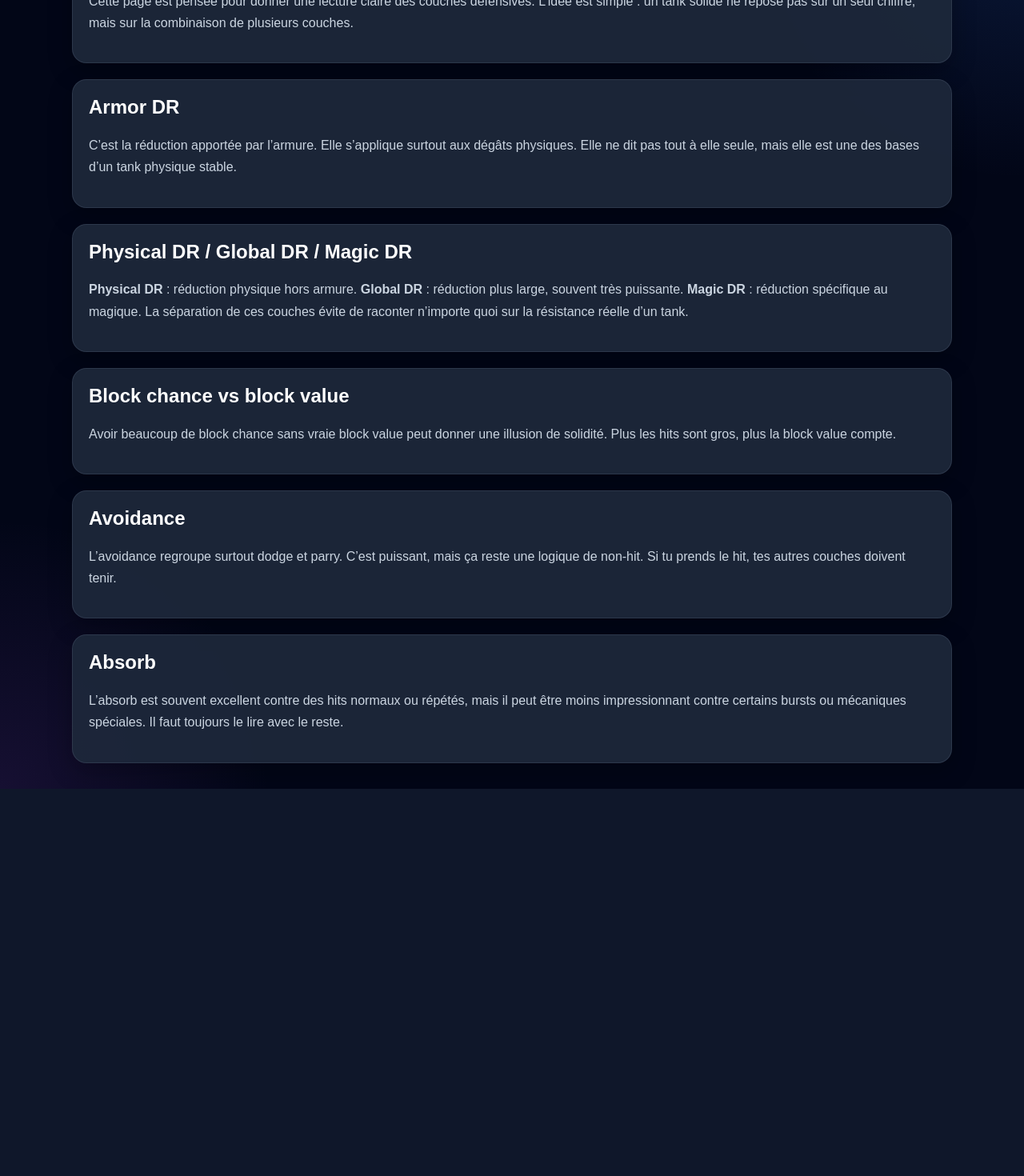
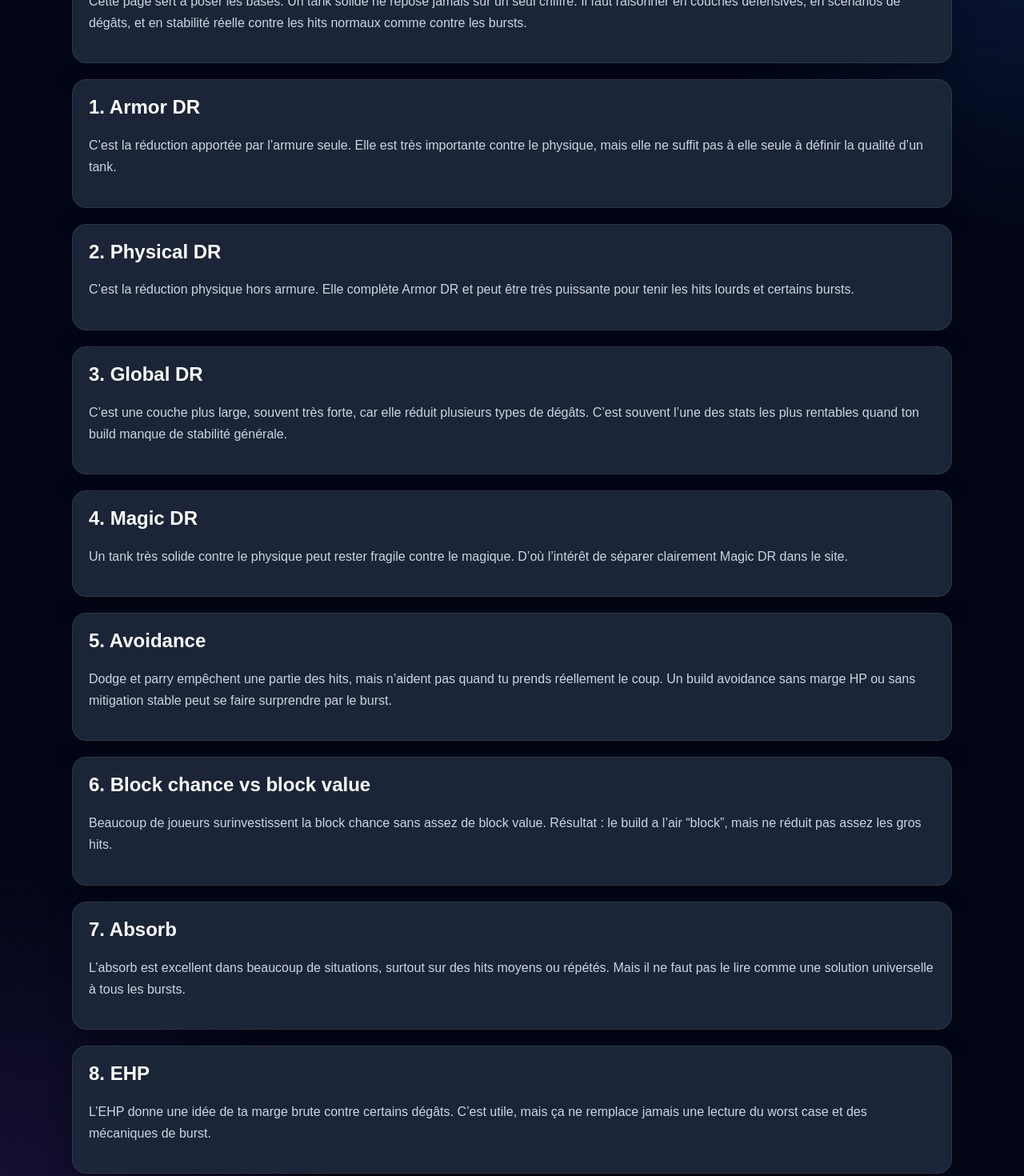
Before and after one commit to Fissayaz/ascension-tank-analyzer, a Next.js app: page /guide in a window 1280 px wide. Shown: the part 160-1630 px from the top of the page at 80% size. Before the commit the page ends 1146 px from the top, so only its background shows below. Built offline with nearby package versions, Linux system fonts and the light colour scheme.

Commit message:
Update page.tsx

```diff
--- a/app/guide/page.tsx
+++ b/app/guide/page.tsx
@@ -1,4 +1,3 @@
-export default function GuidePage() {
 const cardStyle: React.CSSProperties = {
   background: "rgba(30, 41, 59, 0.92)",
   border: "1px solid rgba(148, 163, 184, 0.15)",
@@ -7,6 +6,7 @@ export default function GuidePage() {
   boxShadow: "0 10px 30px rgba(0,0,0,0.25)",
 };
 
+export default function GuidePage() {
   return (
     <main
       style={{
@@ -22,56 +22,80 @@ export default function GuidePage() {
         <section style={cardStyle}>
           <h1 style={{ marginTop: 0 }}>Guide du tanking</h1>
           <p style={{ color: "#cbd5e1", lineHeight: 1.7 }}>
-            Cette page est pensée pour donner une lecture claire des couches
-            défensives. L’idée est simple : un tank solide ne repose pas sur un
-            seul chiffre, mais sur la combinaison de plusieurs couches.
+            Cette page sert à poser les bases. Un tank solide ne repose jamais sur
+            un seul chiffre. Il faut raisonner en couches défensives, en scénarios
+            de dégâts, et en stabilité réelle contre les hits normaux comme contre
+            les bursts.
           </p>
         </section>
 
         <section style={cardStyle}>
-          <h2 style={{ marginTop: 0 }}>Armor DR</h2>
+          <h2 style={{ marginTop: 0 }}>1. Armor DR</h2>
           <p style={{ color: "#cbd5e1", lineHeight: 1.7 }}>
-            C’est la réduction apportée par l’armure. Elle s’applique surtout aux
-            dégâts physiques. Elle ne dit pas tout à elle seule, mais elle est une
-            des bases d’un tank physique stable.
+            C’est la réduction apportée par l’armure seule. Elle est très
+            importante contre le physique, mais elle ne suffit pas à elle seule à
+            définir la qualité d’un tank.
           </p>
         </section>
 
         <section style={cardStyle}>
-          <h2 style={{ marginTop: 0 }}>Physical DR / Global DR / Magic DR</h2>
+          <h2 style={{ marginTop: 0 }}>2. Physical DR</h2>
           <p style={{ color: "#cbd5e1", lineHeight: 1.7 }}>
-            <strong>Physical DR</strong> : réduction physique hors armure.{" "}
-            <strong>Global DR</strong> : réduction plus large, souvent très
-            puissante. <strong>Magic DR</strong> : réduction spécifique au
-            magique. La séparation de ces couches évite de raconter n’importe quoi
-            sur la résistance réelle d’un tank.
+            C’est la réduction physique hors armure. Elle complète Armor DR et peut
+            être très puissante pour tenir les hits lourds et certains bursts.
           </p>
         </section>
 
         <section style={cardStyle}>
-          <h2 style={{ marginTop: 0 }}>Block chance vs block value</h2>
+          <h2 style={{ marginTop: 0 }}>3. Global DR</h2>
           <p style={{ color: "#cbd5e1", lineHeight: 1.7 }}>
-            Avoir beaucoup de block chance sans vraie block value peut donner une
-            illusion de solidité. Plus les hits sont gros, plus la block value
-            compte.
+            C’est une couche plus large, souvent très forte, car elle réduit
+            plusieurs types de dégâts. C’est souvent l’une des stats les plus
+            rentables quand ton build manque de stabilité générale.
           </p>
         </section>
 
         <section style={cardStyle}>
-          <h2 style={{ marginTop: 0 }}>Avoidance</h2>
+          <h2 style={{ marginTop: 0 }}>4. Magic DR</h2>
           <p style={{ color: "#cbd5e1", lineHeight: 1.7 }}>
-            L’avoidance regroupe surtout dodge et parry. C’est puissant, mais ça
-            reste une logique de non-hit. Si tu prends le hit, tes autres couches
-            doivent tenir.
+            Un tank très solide contre le physique peut rester fragile contre le
+            magique. D’où l’intérêt de séparer clairement Magic DR dans le site.
           </p>
         </section>
 
         <section style={cardStyle}>
-          <h2 style={{ marginTop: 0 }}>Absorb</h2>
+          <h2 style={{ marginTop: 0 }}>5. Avoidance</h2>
           <p style={{ color: "#cbd5e1", lineHeight: 1.7 }}>
-            L’absorb est souvent excellent contre des hits normaux ou répétés,
-            mais il peut être moins impressionnant contre certains bursts ou
-            mécaniques spéciales. Il faut toujours le lire avec le reste.
+            Dodge et parry empêchent une partie des hits, mais n’aident pas quand
+            tu prends réellement le coup. Un build avoidance sans marge HP ou sans
+            mitigation stable peut se faire surprendre par le burst.
+          </p>
+        </section>
+
+        <section style={cardStyle}>
+          <h2 style={{ marginTop: 0 }}>6. Block chance vs block value</h2>
+          <p style={{ color: "#cbd5e1", lineHeight: 1.7 }}>
+            Beaucoup de joueurs surinvestissent la block chance sans assez de block
+            value. Résultat : le build a l’air “block”, mais ne réduit pas assez
+            les gros hits.
+          </p>
+        </section>
+
+        <section style={cardStyle}>
+          <h2 style={{ marginTop: 0 }}>7. Absorb</h2>
+          <p style={{ color: "#cbd5e1", lineHeight: 1.7 }}>
+            L’absorb est excellent dans beaucoup de situations, surtout sur des
+            hits moyens ou répétés. Mais il ne faut pas le lire comme une solution
+            universelle à tous les bursts.
+          </p>
+        </section>
+
+        <section style={cardStyle}>
+          <h2 style={{ marginTop: 0 }}>8. EHP</h2>
+          <p style={{ color: "#cbd5e1", lineHeight: 1.7 }}>
+            L’EHP donne une idée de ta marge brute contre certains dégâts. C’est
+            utile, mais ça ne remplace jamais une lecture du worst case et des
+            mécaniques de burst.
           </p>
         </section>
       </div>
```
Lines whose indentation alone changed are shown as unchanged.
